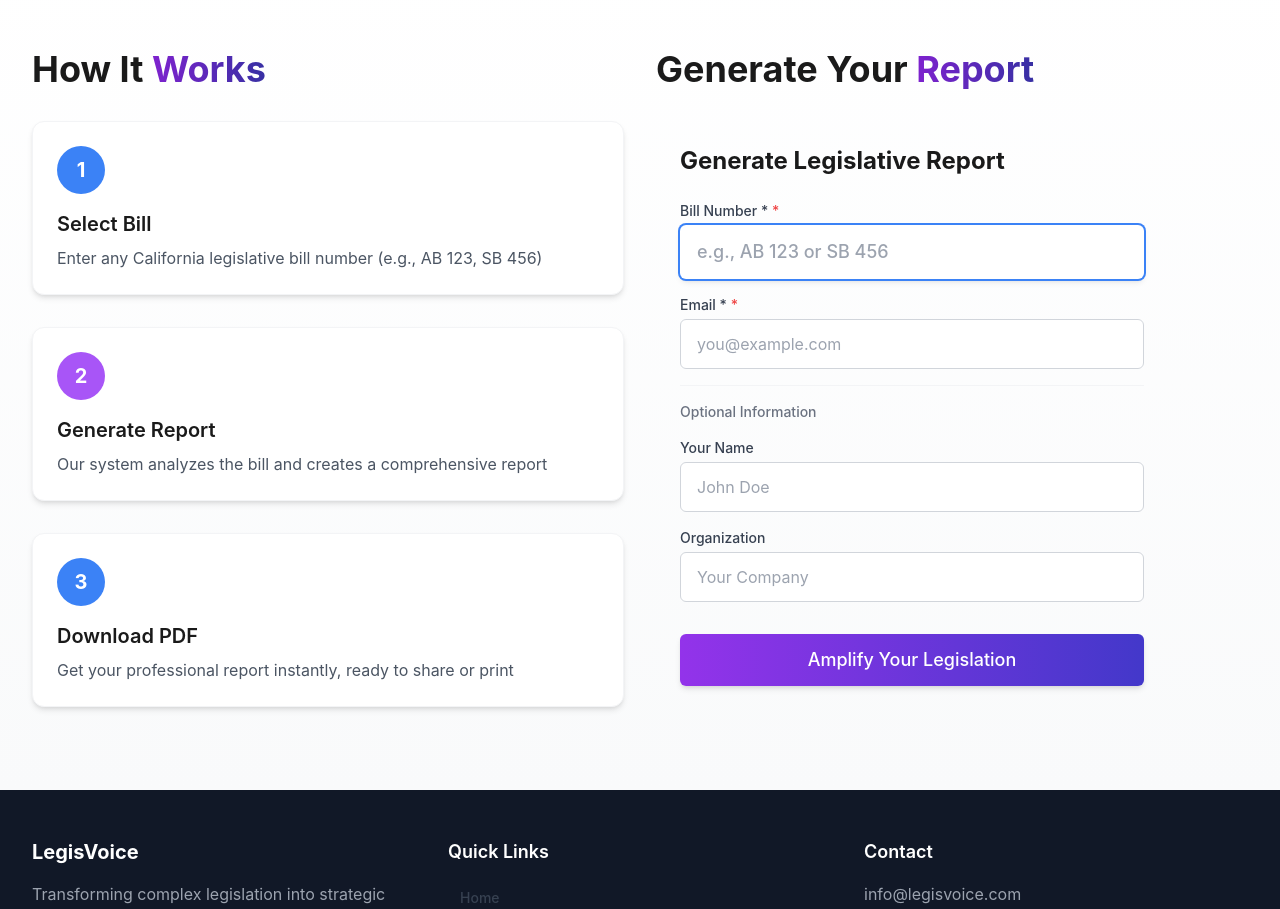
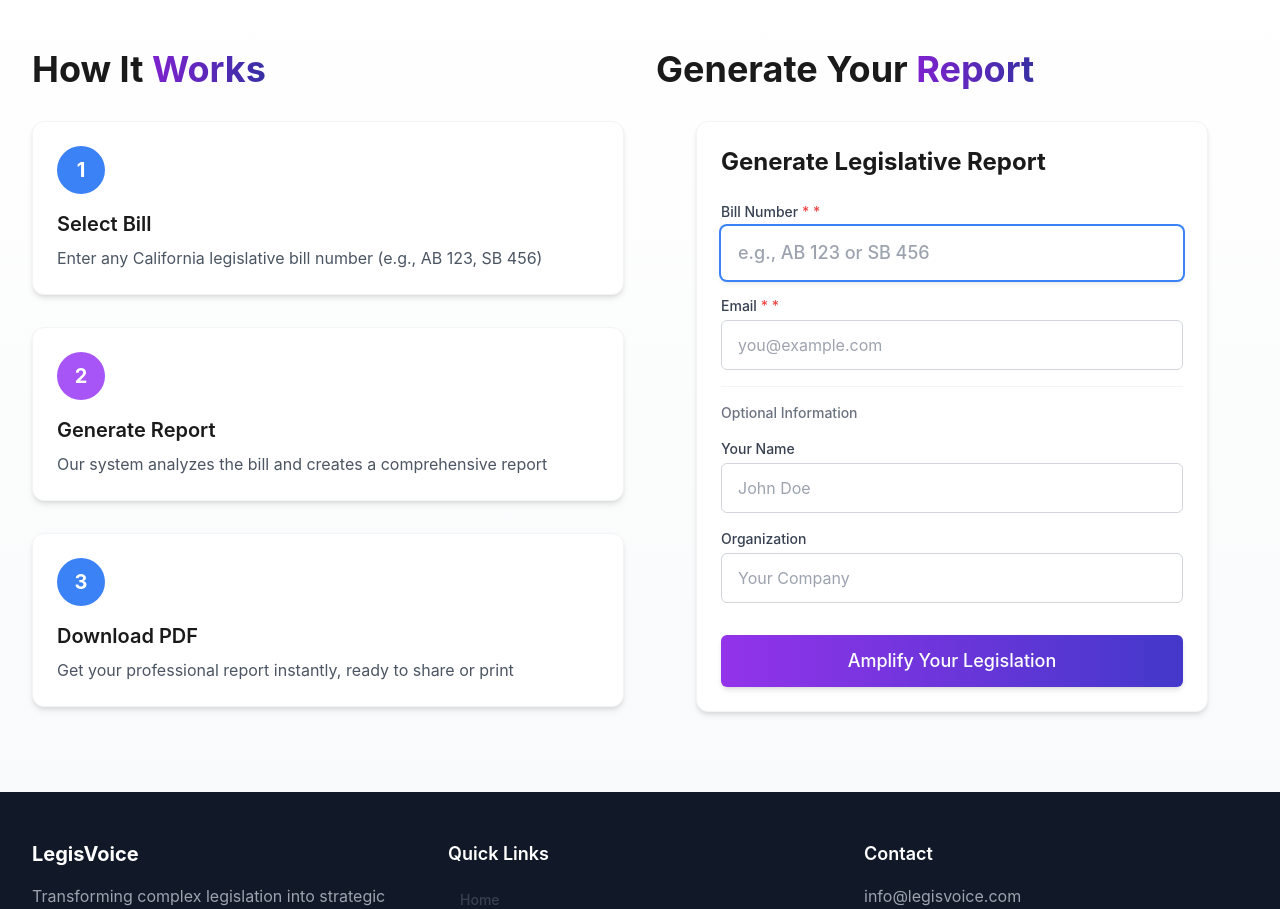
Before and after one commit to ehawked/legislative-report-app, a React (Vite) app: page / in a window 1280 px wide. Shown: the part 3320-4229 px from the top of the page. Built offline with nearby package versions, Linux system fonts and the light colour scheme.

Commit message:
Update form field asterisks

```diff
--- a/src/components/WebhookForm.tsx
+++ b/src/components/WebhookForm.tsx
@@ -37,7 +37,7 @@ const WebhookForm: React.FC<WebhookFormProps> = ({
   resetForm
 }) => {
   return (
-    <Card variant="default\" className="w-full max-w-lg mx-auto\" hover={false}>
+    <Card variant="default" className="w-full max-w-lg mx-auto" hover={false}>
       <form onSubmit={handleSubmit} className="space-y-4">
         <h2 className="text-2xl font-bold mb-6">Generate Legislative Report</h2>
 
@@ -45,7 +45,7 @@ const WebhookForm: React.FC<WebhookFormProps> = ({
           <>
             <Input
               id="billNumber"
-              label="Bill Number *"
+              label={<>Bill Number <span className="text-red-500">*</span></>}
               placeholder="e.g., AB 123 or SB 456"
               value={billNumber}
               onChange={(e) => setBillNumber(e.target.value)}
@@ -56,7 +56,7 @@ const WebhookForm: React.FC<WebhookFormProps> = ({
 
             <Input
               id="email"
-              label="Email *"
+              label={<>Email <span className="text-red-500">*</span></>}
               type="email"
               placeholder="you@example.com"
               value={email}
@@ -100,8 +100,8 @@ const WebhookForm: React.FC<WebhookFormProps> = ({
               >
                 {isLoading ? (
                   <span className="flex items-center justify-center">
-                    <svg className="animate-spin -ml-1 mr-3 h-5 w-5 text-white\" xmlns="http://www.w3.org/2000/svg\" fill="none\" viewBox="0 0 24 24">
-                      <circle className="opacity-25\" cx="12\" cy="12\" r="10\" stroke="currentColor\" strokeWidth="4"></circle>
+                    <svg className="animate-spin -ml-1 mr-3 h-5 w-5 text-white" xmlns="http://www.w3.org/2000/svg" fill="none" viewBox="0 0 24 24">
+                      <circle className="opacity-25" cx="12" cy="12" r="10" stroke="currentColor" strokeWidth="4"></circle>
                       <path className="opacity-75" fill="currentColor" d="M4 12a8 8 0 018-8V0C5.373 0 0 5.373 0 12h4zm2 5.291A7.962 7.962 0 014 12H0c0 3.042 1.135 5.824 3 7.938l3-2.647z"></path>
                     </svg>
                     Processing...
```
